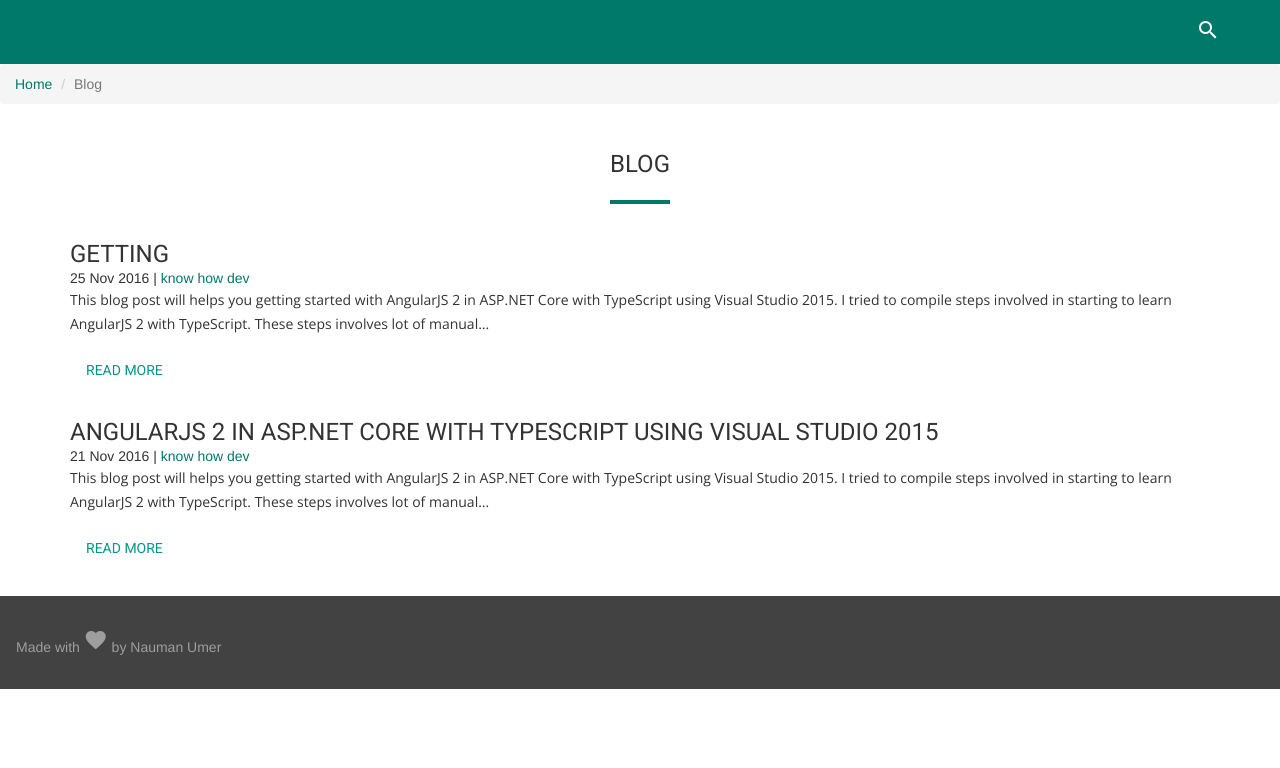
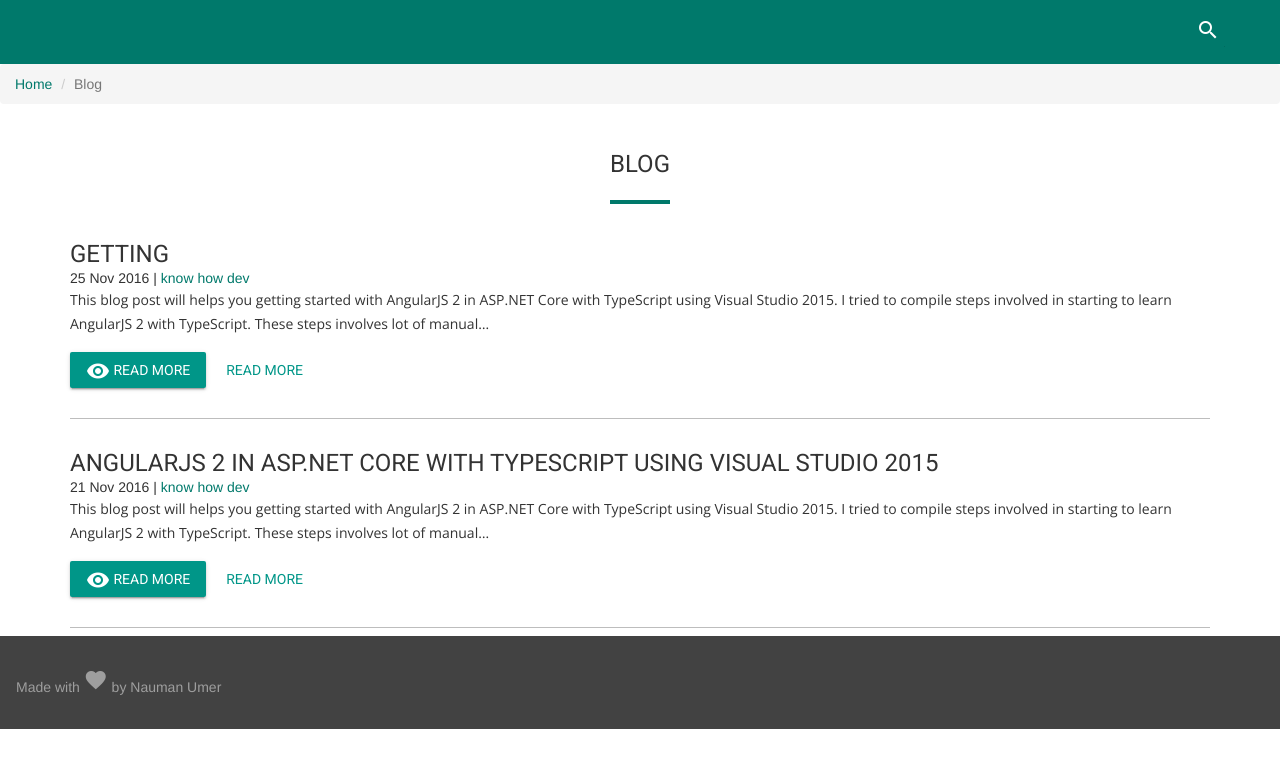
Before and after one commit to nmanumr/nmanumr.com, a Jekyll site: the page built from blog/index.html, in a window 1280 px wide. Shown: the top 768 px of the page. Built offline with Jekyll 4.4.1, drawn with Linux system fonts in a browser that asks for light colours; nearby versions of some CDN libraries; library files that are not in the unit come from our copies; the list of posts is cut into pages by our own code; comment, search, counter and statistics services are not loaded.

Commit message:
Update index.html

```diff
--- a/blog/index.html
+++ b/blog/index.html
@@ -33,10 +33,14 @@
     <div class="post-more">
 
     </div>
+    <a class="mdl-button mdl-js-button mdl-button--primary mdl-button--raised mdl-js-ripple-effect" href="{{post.url}}">
+  <i class="material-icons">visibility</i> Read More
+</a>
     <a class="mdl-button mdl-button--colored mdl-js-button mdl-js-ripple-effect" href="{{ post.url }}">
       Read More
     </a>
 </div>
+<div class="android-drawer-separator"></div>
 {% endfor %}
 
 {% if paginator.total_pages > 1 %}
```
